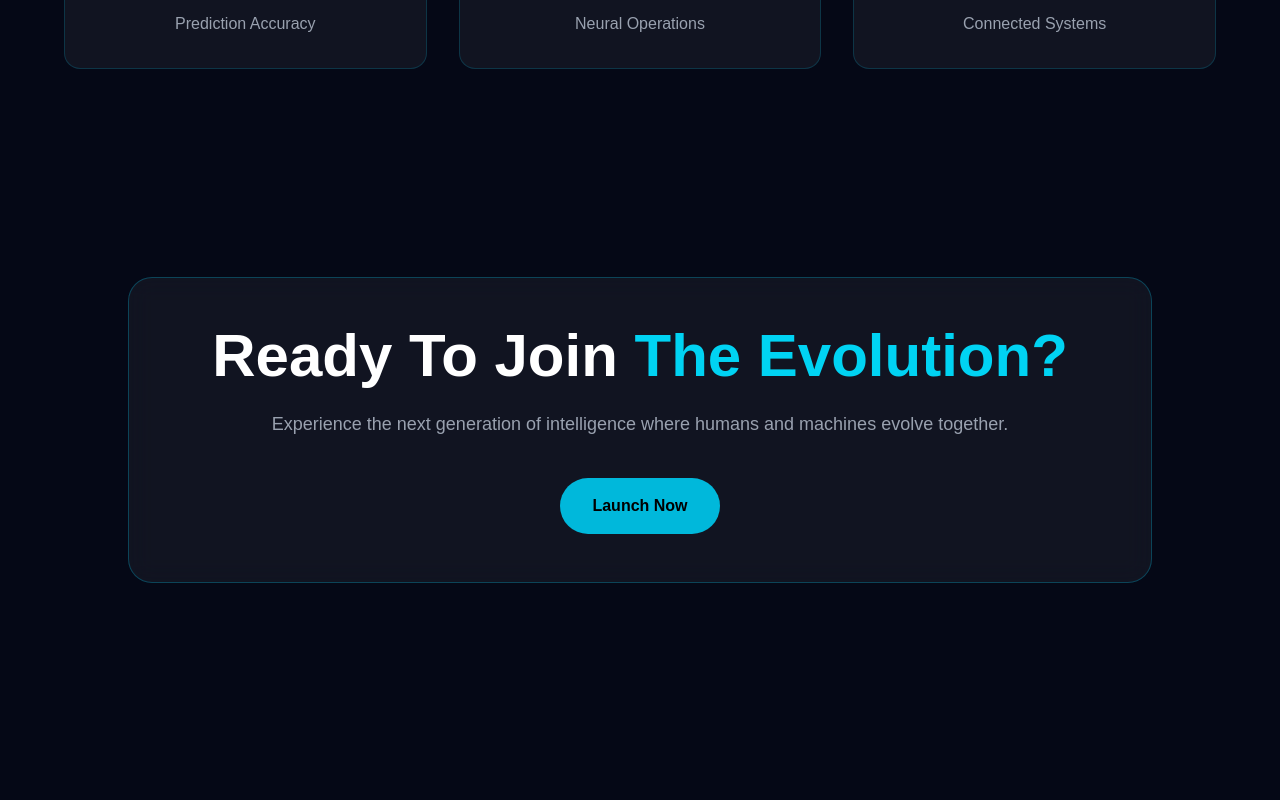
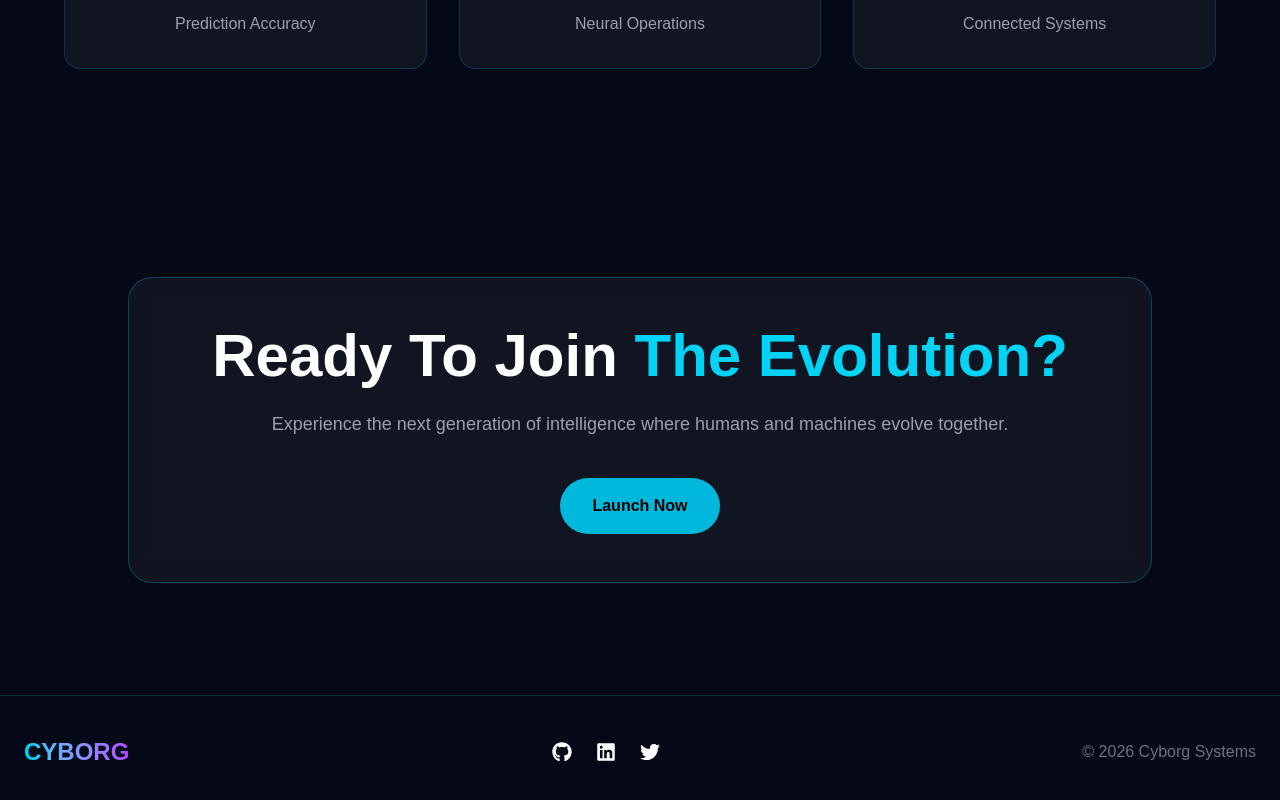
Before and after one commit to mdkamranalam/cyborg-landing-page, a React (Vite) app: page / in a window 1280 px wide. Shown: the part 1511-2311 px from the top of the page. Before the commit the page ends 2206 px from the top, so only its background shows below. Built offline with nearby package versions, Linux system fonts and the light colour scheme.

Commit message:
feat: add Footer component to enhance the landing page with social links and copyright information

```diff
--- a/src/App.jsx
+++ b/src/App.jsx
@@ -3,6 +3,7 @@ import Hero from "./components/Hero.jsx";
 import Features from "./components/Features.jsx";
 import Stats from "./components/Stats.jsx";
 import CTA from "./components/CTA.jsx";
+import Footer from "./components/Footer.jsx";
 
 function App() {
   return (
@@ -12,6 +13,7 @@ function App() {
       <Features />
       <Stats />
       <CTA />
+      <Footer />
     </>
   );
 }
--- /dev/null
+++ b/src/components/Footer.jsx
@@ -0,0 +1,68 @@
+import { FaGithub, FaLinkedin, FaTwitter } from "react-icons/fa";
+
+const Footer = () => {
+  return (
+    <footer
+      className="
+        border-t
+        border-cyan-500/20
+        py-10
+        px-6
+      "
+    >
+      <div
+        className="
+          max-w-7xl
+          mx-auto
+          flex
+          flex-col
+          md:flex-row
+          justify-between
+          items-center
+          gap-6
+        "
+      >
+        <h2
+          className="
+            text-2xl
+            font-bold
+            bg-gradient-to-r
+            from-cyan-400
+            to-purple-500
+            bg-clip-text
+            text-transparent
+          "
+        >
+          CYBORG
+        </h2>
+
+        <div className="flex gap-6 text-xl">
+          <FaGithub
+            className="
+              hover:text-cyan-400
+              cursor-pointer
+            "
+          />
+
+          <FaLinkedin
+            className="
+              hover:text-cyan-400
+              cursor-pointer
+            "
+          />
+
+          <FaTwitter
+            className="
+              hover:text-cyan-400
+              cursor-pointer
+            "
+          />
+        </div>
+
+        <p className="text-gray-500">© 2026 Cyborg Systems</p>
+      </div>
+    </footer>
+  );
+};
+
+export default Footer;
```
